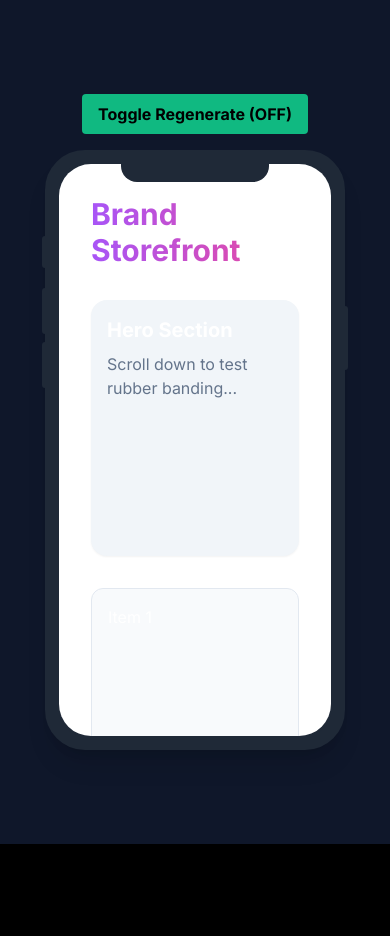
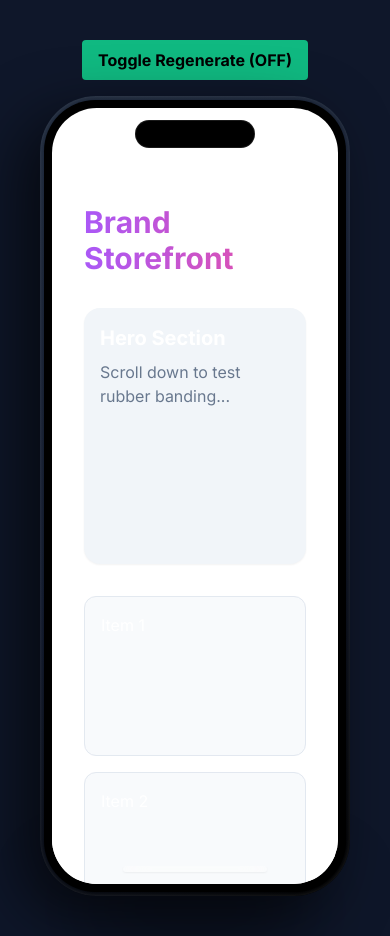
Before and after one commit to innovanddesign-cmd/foto-fachada-v1, a Next.js app: page /test-mockup in a window 390 px wide. Before the commit the page ends 844 px from the top, so only its background shows below. Built offline with nearby package versions, Linux system fonts and the light colour scheme.

Commit message:
fix: resolve SmartphoneMockup duplication and interface build error

```diff
--- a/components/ui/SmartphoneMockup.tsx
+++ b/components/ui/SmartphoneMockup.tsx
@@ -1,22 +1,203 @@
-import { cn } from "@/lib/utils";
-import { ReactNode } from "react";
+"use client";
 
+import React, { useRef } from "react";
+import {
+    motion,
+    AnimatePresence,
+    useScroll,
+    useTransform,
+    useSpring,
+    useMotionValue,
+    useMotionTemplate
+} from "framer-motion";
+import { Sparkles } from "lucide-react";
+import { useTiendaEstado } from "@/store/useTiendaEstado";
+
+/**
+ * PROPS DEL COMPONENTE SMARTPHONE MOCKUP
+ */
 interface SmartphoneMockupProps {
-    children: ReactNode;
-    className?: string;
+    children: React.ReactNode;
+    /**
+     * @deprecated Use el estado global 'analizando' del store, pero se mantiene como override manual.
+     */
+    isGenerating?: boolean;
 }
 
-export function SmartphoneMockup({ children, className }: SmartphoneMockupProps) {
+/**
+ * COMPONENTE: SMARTPHONE MOCKUP (Titanium Frame & Physics)
+ *
+ * Simula un dispositivo de gama alta con físicas de cristal líquido.
+ * Incluye:
+ * - Scroll Elástico (Rubber Banding) estilo iOS.
+ * - Dynamic Island reactiva con estado global.
+ * - Reflejos dinámicos basados en la posición del scroll.
+ * - Feedback háptico visual (Squash & Stretch).
+ */
+export const SmartphoneMockup = ({ children, isGenerating: propIsGenerating = false }: SmartphoneMockupProps) => {
+
+    // Conexión al Store Global para detectar estado de "Generando"
+    const analizando = useTiendaEstado((s) => s.analizando);
+
+    // Prioridad: Prop manual > Estado global (útil para storybook o dev)
+    const isGenerating = propIsGenerating || analizando;
+
+    // Referencia al contenedor de scroll para cálculos de física
+    const scrollRef = useRef<HTMLDivElement>(null);
+
+    // ═══════════════════════════════════════════════════════════════
+    // FÍSICAS DE PANTALLA (Motion Physics)
+    // ═══════════════════════════════════════════════════════════════
+
+    // Hook nativo de scroll de Framer Motion
+    const { scrollYProgress } = useScroll({ container: scrollRef });
+
+    /**
+     * Configuración de INERCIA (Rubber Banding).
+     * stiffness: Rigidez del resorte (100 = rebote suave y firme de iOS).
+     * damping: Amortiguación (30 = detención suave sin oscilación excesiva).
+     * restDelta: Umbral para detener la animación (precisión sub-pixel).
+     */
+    const smoothScroll = useSpring(scrollYProgress, {
+        stiffness: 100,
+        damping: 30,
+        restDelta: 0.001
+    });
+
+    // ═══════════════════════════════════════════════════════════════
+    // REVERBERACIÓN VISUAL (Efectos de Cristal)
+    // ═══════════════════════════════════════════════════════════════
+
+    /**
+     * 1. REFLEJO DINÁMICO (Parallax de Luz)
+     * Simula la luz de la habitación moviéndose sobre el cristal.
+     * Mapeo: 0% scroll -> reflejo arriba (-10%), 100% scroll -> reflejo abajo (30%).
+     * La luz se mueve MÁS LENTO que el contenido (efecto profundidad).
+     */
+    const reflectionY = useTransform(smoothScroll, [0, 1], ["-10%", "30%"]);
+
+    /**
+     * 2. RESPUESTA HÁPTICA VISUAL (Squash & Stretch)
+     * Al llegar al final del scroll (95%-100%), el contenido se "aplasta" sutilmente.
+     * scale: 1 -> 0.98
+     */
+    const contentScale = useTransform(smoothScroll, [0.95, 1], [1, 0.99]);
+
+    /**
+     * Pequeño desplazamiento 'y' para acompañar el squash.
+     */
+    const contentY = useTransform(smoothScroll, [0.95, 1], ["0%", "-1%"]);
+
     return (
-        <div className={cn("relative mx-auto border-gray-800 dark:border-gray-800 bg-gray-800 border-[14px] rounded-[2.5rem] h-[600px] w-[300px] shadow-xl", className)}>
-            <div className="w-[148px] h-[18px] bg-gray-800 top-0 rounded-b-[1rem] left-1/2 -translate-x-1/2 absolute z-20"></div>
-            <div className="h-[32px] w-[3px] bg-gray-800 absolute -start-[17px] top-[72px] rounded-s-lg"></div>
-            <div className="h-[46px] w-[3px] bg-gray-800 absolute -start-[17px] top-[124px] rounded-s-lg"></div>
-            <div className="h-[46px] w-[3px] bg-gray-800 absolute -start-[17px] top-[178px] rounded-s-lg"></div>
-            <div className="h-[64px] w-[3px] bg-gray-800 absolute -end-[17px] top-[142px] rounded-e-lg"></div>
-            <div className="rounded-[2rem] overflow-hidden w-full h-full bg-white dark:bg-gray-800 relative z-10 scrollbar-hide">
-                {children}
+        // CONTENEDOR 3D MAESTRO
+        // perspective-1000: Crucial para sensación de profundidad
+        <div className="relative mx-auto w-full max-w-[380px] h-[800px] z-10 group perspective-1000 select-none">
+
+            {/* 1. SOMBRA DE BASE (Contacto con el suelo) */}
+            <div className="absolute -bottom-10 left-1/2 -translate-x-1/2 w-[85%] h-14 bg-black/50 blur-[40px] rounded-[100%] pointer-events-none transition-all duration-700" />
+
+            {/* 2. CHASIS DE TITANIO (Estructura Física) */}
+            <div
+                className="relative h-full w-full bg-black rounded-[3.5rem] p-[12px] shadow-2xl ring-1 ring-white/10 overflow-hidden transform-gpu"
+                style={{
+                    // Gradiente satindo estilo Titanium Black
+                    backgroundImage: "linear-gradient(145deg, #1e293b, #0f172a, #000000)",
+                    // Sombras volumétricas laterales
+                    boxShadow: "inset 0 0 4px 1px rgba(255,255,255,0.1), -20px 20px 60px rgba(0,0,0,0.6)"
+                }}
+            >
+                {/* 3. BISEL INTERNO (El "Marco Negro" de la pantalla) */}
+                <div className="absolute inset-[4px] bg-black rounded-[3.2rem] pointer-events-none z-0" />
+
+                {/* 4. VIEWPORT (Pantalla activa) */}
+                <div className="relative h-full w-full bg-white dark:bg-[#050505] rounded-[2.8rem] overflow-hidden z-10 isolate mask-image-gradient">
+
+                    {/* SCROLL CONTAINER */}
+                    {/* touch-action: pan-y para evitar bloqueos en móvil real */}
+                    <div
+                        ref={scrollRef}
+                        className="h-full w-full overflow-y-auto no-scrollbar scroll-smooth touch-pan-y overscroll-y-contain"
+                    >
+                        {/* WRAPPER DEL CONTENIDO (Aplica las deformaciones físicas) */}
+                        <motion.div
+                            style={{ scale: contentScale, y: contentY }}
+                            className="min-h-full pb-24 pt-16 px-0 origin-bottom" // Safe Area: Top (Island) + Bottom (Home Indicator)
+                        >
+                            {children}
+                        </motion.div>
+                    </div>
+
+                    {/* 5. CAPAS DE CRISTAL & REFLEJOS (Overlay) */}
+
+                    {/* A. Reflejo Especular Dinámico (Parallax) */}
+                    <motion.div
+                        style={{ y: reflectionY }}
+                        className="absolute inset-0 pointer-events-none z-40 opacity-20 mix-blend-screen"
+                    >
+                        {/* Gradiente diagonal difuso que cruza la pantalla */}
+                        <div className="absolute -top-[50%] -left-[50%] w-[200%] h-[200%] bg-gradient-to-br from-transparent via-white/15 to-transparent transform rotate-12 blur-2xl" />
+                    </motion.div>
+
+                    {/* B. Brillo Estático de Borde (Glass Edge Gloss) */}
+                    <div className="absolute inset-0 rounded-[2.8rem] ring-1 ring-inset ring-white/5 pointer-events-none z-50" />
+
+                    {/* 6. DYNAMIC ISLAND (Cápsula de Inteligencia) */}
+                    <div className="absolute top-3 left-1/2 -translate-x-1/2 z-[60] flex justify-center w-full pointer-events-none">
+                        <motion.div
+                            layout
+                            initial={false}
+                            animate={isGenerating ? "generating" : "idle"}
+                            variants={{
+                                idle: {
+                                    width: "7.5rem",   // Reposo compacto
+                                    height: "1.75rem",
+                                    borderRadius: "50px",
+                                    y: 0,
+                                    borderColor: "rgba(255,255,255,0.1)",
+                                    boxShadow: "0 0 0 0 rgba(74, 222, 128, 0)"
+                                },
+                                generating: {
+                                    width: "13rem",    // Expandido para mensaje
+                                    height: "3.5rem",
+                                    borderRadius: "1.2rem",
+                                    y: 4,
+                                    borderColor: "rgba(74, 222, 128, 0.3)", // Borde verde esmeralda sutil
+                                    boxShadow: "0 0 20px -5px rgba(74, 222, 128, 0.3)" // Glow de "pensando"
+                                }
+                            }}
+                            transition={{
+                                type: "spring",
+                                stiffness: 400,
+                                damping: 30,
+                                mass: 0.8
+                            }}
+                            className="bg-black flex items-center justify-center overflow-hidden border backdrop-blur-md pointer-events-auto"
+                        >
+                            <AnimatePresence mode="wait">
+                                {isGenerating ? (
+                                    <motion.div
+                                        key="gen"
+                                        initial={{ opacity: 0, scale: 0.9, filter: "blur(4px)" }}
+                                        animate={{ opacity: 1, scale: 1, filter: "blur(0px)" }}
+                                        exit={{ opacity: 0, scale: 0.9 }}
+                                        className="flex items-center gap-2.5 px-1"
+                                    >
+                                        <Sparkles className="w-4 h-4 text-emerald-400 animate-[pulse_2s_infinite]" />
+                                        <span className="text-[11px] font-semibold text-emerald-50/90 font-mono tracking-tight whitespace-nowrap">
+                                            Analizando Fachada...
+                                        </span>
+                                    </motion.div>
+                                ) : (
+                                    <motion.div key="idle" className="w-full h-full" />
+                                )}
+                            </AnimatePresence>
+                        </motion.div>
+                    </div>
+
+                    {/* 7. HOME INDICATOR (Barra de Gestos) */}
+                    <div className="absolute bottom-3 left-1/2 -translate-x-1/2 w-36 h-1.5 bg-white/40 rounded-full z-50 backdrop-blur-md shadow-sm" />
+                </div>
             </div>
         </div>
     );
-}
+};
```
